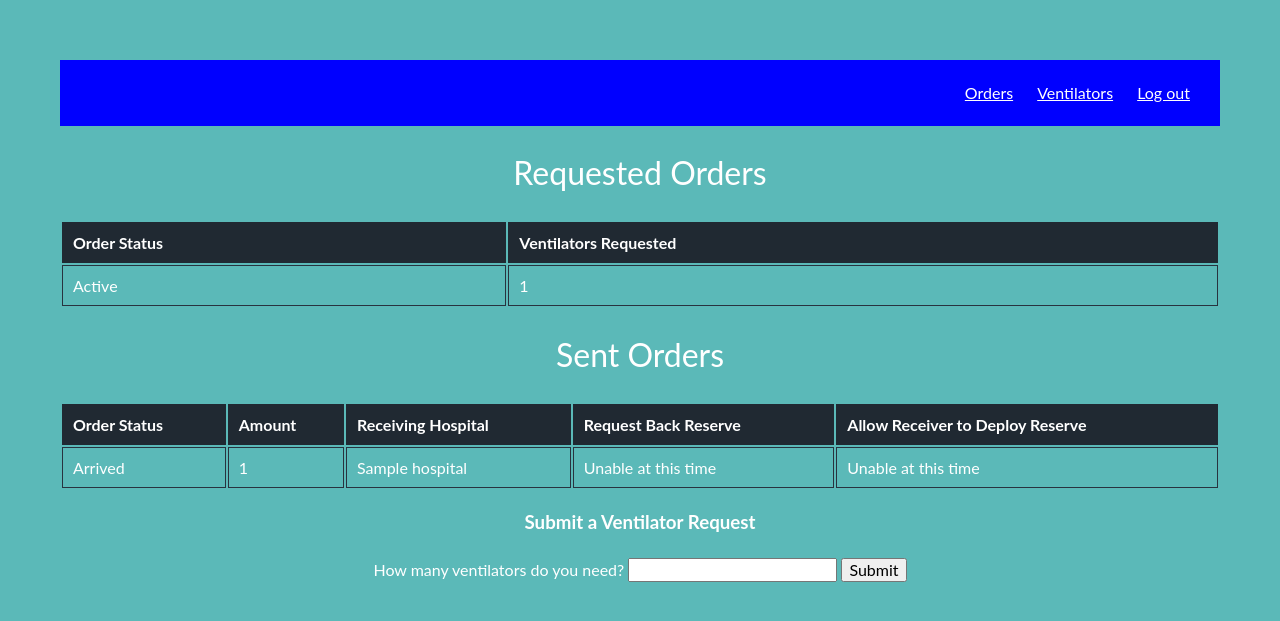
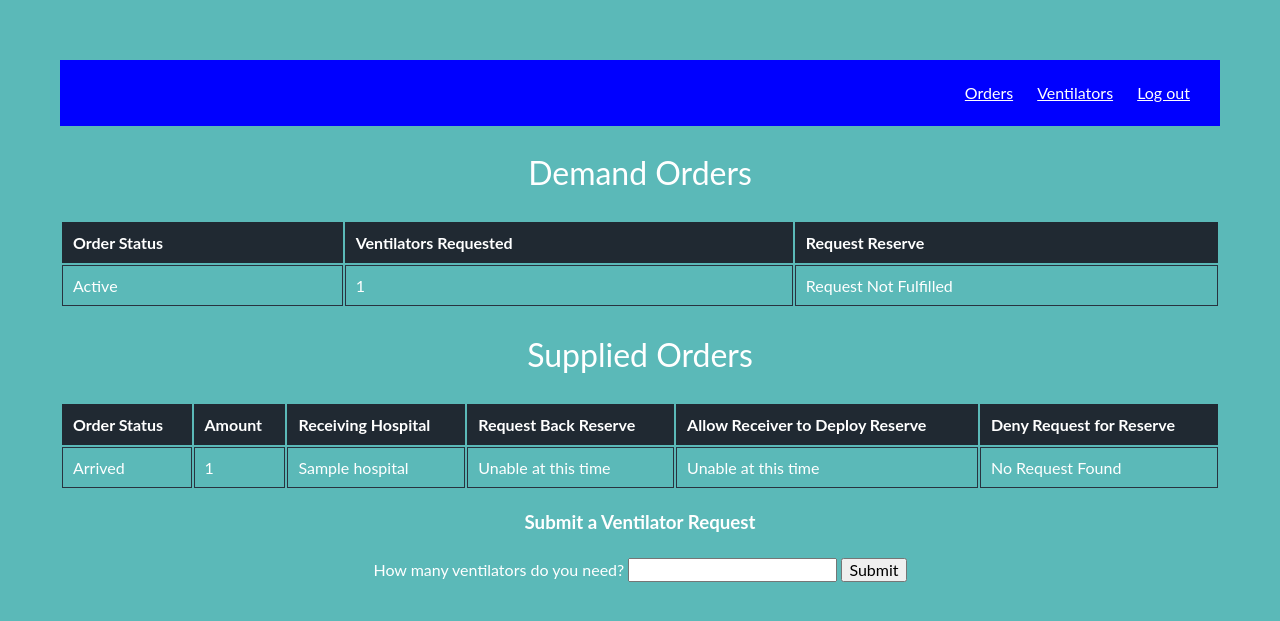
Before and after one commit to Jarred28/covid-ventilator, a Django app: page /order/ in a window 1280 px wide. Shown: the top 621 px of the page. Run offline with Django 3.2, Linux system fonts and the light colour scheme; a user stored in the database is signed in; tables that the repository leaves empty hold one stand-in row (values such as "Sample post"); some libraries are stand-ins or nearby versions.

Commit message:
Schema changes. Added in current case load and workflow for requesting destination reserve

```diff
--- a/templates/hospital/order.html
+++ b/templates/hospital/order.html
@@ -3,25 +3,46 @@
 
 {% block content %}
 
-<h1><b>Requested Orders</b></h1>
+<h1><b>Demand Orders</b></h1>
 <table>
 	<thead>
 		<tr>
 			<th>Order Status</th>
 			<th>Ventilators Requested</th>
+			<th>Request Reserve</th>
 		</tr>
 	</thead>
 	<tbody>
-		{% for order in demand_orders %}
+		{% for order in active_demand_orders %}
 		<tr>
-			<td align="right">{{ order.active|yesno:"Active,Inactive,Unknown" }}</td>
+			<td align="right">Active</td>
 			<td align="right">{{ order.num_requested }}</td>
+			<td align="right">Request Not Fulfilled</td>
+		</tr>
+		{% endfor %}
+		{% for order in reserve_demand_orders %}
+		<tr>
+			<td align="right">Inactive</td>
+			<td align="right">{{ order.num_requested }}</td>
+			<td align="right">
+				<form action="{% url 'request-reserve' order.id %}" method="post">
+					{% csrf_token %}
+					<input type="submit" value="submit" name="Request">
+				</form>
+			</td>
+		</tr>
+		{% endfor %}
+		{% for order in requested_reserve_demand_orders %}
+		<tr>
+			<td align="right">Inactive</td>
+			<td align="right">{{ order.num_requested }}</td>
+			<td align="right">Pending Request</td>
 		</tr>
 		{% endfor %}
 	</tbody>
 </table>
 
-<h1><b>Sent Orders</b></h1>
+<h1><b>Supplied Orders</b></h1>
 <table>
 	<thead>
 		<tr>
@@ -30,6 +51,7 @@
 			<th>Receiving Hospital</th>
 			<th>Request Back Reserve</th>
 			<th>Allow Receiver to Deploy Reserve</th>
+			<th>Deny Request for Reserve</th>
 		</tr>
 	</thead>
 	<tbody>
@@ -40,6 +62,7 @@
 			<td align="right">{{ order.requesting_hospital.name }}</td>
 			<td align="right">Please wait till shipment arrives</td>
 			<td align="right">Please wait till shipment arrives</td>
+			<td align="right">No Request Found</td>
 		</tr>
 		{% endfor %}
 		{% for order in arrived_reserve_orders %}
@@ -49,7 +72,7 @@
 			<td align="right">{{ order.num_requested }}</td>
 			<td align="right">{{ order.requesting_hospital.name }}</td>
 			<td align="right">
-				<form action="{% url 'request-reserve' order.id %}"  method="post">
+				<form action="{% url 'call-back-reserve' order.id %}"  method="post">
 					{% csrf_token %}
 		    		<input type="submit" value="submit" name="Request" />
 				</form>
@@ -60,6 +83,7 @@
 		    		<input type="submit" value="submit" name="Deploy" />
 				</form>
 			</td>
+			<td align="right">No Request Found</td>
 		</tr>
 		{% endfor %}
 		{% for order in arrived_non_reserve_orders %}
@@ -69,6 +93,32 @@
 			<td align="right">{{ order.requesting_hospital.name }}</td>
 			<td align="right">Unable at this time</td>
 			<td align="right">Unable at this time</td>
+			<td align="right">No Request Found</td>
+		</tr>
+		{% endfor %}
+		{% for order in arrived_requested_reserve_orders %}
+		<tr>
+			<td align="right">Arrived</td>
+			<td align="right">{{ order.num_requested }}</td>
+			<td align="right">{{ order.requesting_hospital.name }}</td>
+			<td align="right">
+				<form action="{% url 'call-back-reserve' order.id %}"  method="post">
+					{% csrf_token %}
+		    		<input type="submit" value="submit" name="Request" />
+				</form>
+			</td>
+			<td align="right">
+				<form action="{% url 'deploy-reserve' order.id %}" method="post">
+					{% csrf_token %}
+		    		<input type="submit" value="submit" name="Deploy" />
+				</form>
+			</td>
+			<td align="right">
+				<form action="{% url 'deny-reserve' order.id %}" method="post">
+					{% csrf_token %}
+		    		<input type="submit" value="submit" name="Deny Request" />
+				</form>
+			</td>
 		</tr>
 		{% endfor %}
 	</tbody>
--- a/webapp/management/commands/seed.py
+++ b/webapp/management/commands/seed.py
@@ -59,7 +59,7 @@ class Command(BaseCommand):
             h = Hospital(
                 name=name,
                 user=h_user,
-                address=hospital_addresses[hospital_count],
+                address=self.hospital_addresses[hospital_count],
                 contribution=0,
                 projected_load=0,
                 hospital_group=hg,
--- a/webapp/models.py
+++ b/webapp/models.py
@@ -56,7 +56,8 @@ class Order(models.Model):
     active = models.BooleanField(null=False, blank=False, default=True)
     time_submitted = models.DateTimeField(null=False, blank=False, auto_now_add=True)
     auto_generated = models.BooleanField(blank=False, null=False, default=False)
-
+    date_allocated = models.DateTimeField(null=True, blank=True)
+    date_fulfilled = models.DateTimeField(null=True, blank=True)
 
 class Ventilator(models.Model):
     class State(Enum):
@@ -65,6 +66,7 @@ class Ventilator(models.Model):
         InTransit = 'InTransit'
         InUse = 'InUse'
         Reserve = 'Reserve'
+        RequestedReserve = 'RequestedReserve'
 
     model_num = models.CharField(max_length=128)
     state = models.CharField(
--- a/webapp/urls.py
+++ b/webapp/urls.py
@@ -11,7 +11,9 @@ urlpatterns = [
     path('ventilators/approve/<int:batchid>/', views.approve_ventilators, name='ventilator-approve'),
     path('ventilators/<int:pk>/', views.VentilatorDetail.as_view(), name='ventilator-detail'),
     path('accounts/request_credentials', views.RequestCredentials.as_view(), name='request-credentials'),
-    path('request_reserve/<int:order_id>/', views.request_reserve, name='request-reserve'),
+    path('call_back_reserve/<int:order_id>/', views.call_back_reserve, name='call-back-reserve'),
+    path('order/request_reserve/<int:order_id>/', views.request_reserve, name='request-reserve'),
+    path('deny_reserve/<int:order_id>/', views.deny_reserve, name='deny-reserve'),
     path('deploy_reserve/<int:order_id>/', views.deploy_reserve, name='deploy-reserve'),
     path('system/dashboard/', views.Dashboard.as_view(), name='sys-dashboard'),
     path('system/settings/', views.SystemSettings.as_view(), name='sys-settings'),
--- a/webapp/views.py
+++ b/webapp/views.py
@@ -58,19 +58,30 @@ class OrderInfo(APIView):
     # Gives all of your requested ventilators + ventilator orders you have out.
     def get(self, request, format=None):
         hospital = Hospital.objects.get(user=request.user)
-        demand_ventilator_orders = list(Order.objects.filter(requesting_hospital=hospital))
+        # Demand ventilators should also be segmented?
+        all_demand_ventilator_orders = list(Order.objects.filter(requesting_hospital=hospital))
+        active_demand_orders = []
+        reserve_demand_orders = []
+        requested_reserve_demand_orders = []
+        for order in all_demand_ventilator_orders:
+            if order.active == True:
+                active_demand_orders.append(order)
+            if Ventilator.objects.filter(order=order).filter(state=Ventilator.State.Reserve.name).count() > 0:
+                reserve_demand_orders.append(order)
+            if Ventilator.objects.filter(order=order).filter(state=Ventilator.State.RequestedReserve.name).count() > 0:
+                requested_reserve_demand_orders.append(order)
         all_sent_ventilator_orders = list(Order.objects.filter(sending_hospital=hospital))
         # ventilators = [[order.ventilator_set.all()] for order in all_sent_ventilator_orders]
         transit_orders = []
         arrived_reserve_orders = []
         arrived_non_reserve_orders = []
+        arrived_requested_reserve_orders = []
         for sent_order in all_sent_ventilator_orders:
             # Replacing num_requested with actual amt shipped for copy of object for purposes of frontend.
             ventilators = sent_order.ventilator_set.all()
             if ventilators.count() == 0:
                 continue
             sent_order.num_requested = ventilators.count()
-
             if (ventilators.first().state == Ventilator.State.InTransit.name):
                 # No Manipulation on in-transit orders
                 transit_orders.append(sent_order)
@@ -79,12 +90,17 @@ class OrderInfo(APIView):
                 if (ventilators.filter(state=Ventilator.State.Reserve.name)):
                     # There are reserve ventilators.
                     arrived_reserve_orders.append(sent_order)
+                elif (ventilators.filter(state=Ventilator.State.RequestedReserve.name)):
+                    arrived_requested_reserve_orders.append(sent_order)
                 else:
                     arrived_non_reserve_orders.append(sent_order)
         return Response({
-                'demand_orders': demand_ventilator_orders,
+                'active_demand_orders': active_demand_orders,
+                'reserve_demand_orders': reserve_demand_orders,
+                'requested_reserve_demand_orders': requested_reserve_demand_orders,
                 'transit_orders': transit_orders,
                 'arrived_reserve_orders': arrived_reserve_orders,
+                'arrived_requested_reserve_orders': arrived_requested_reserve_orders,
                 'arrived_non_reserve_orders': arrived_non_reserve_orders
         })
 
@@ -103,6 +119,7 @@ class OrderInfo(APIView):
         transit_orders = []
         arrived_reserve_orders = []
         arrived_non_reserve_orders = []
+        requested_reserve_orders = []
         for sent_order in all_sent_ventilator_orders:
             # Replacing num_requested with actual amt shipped for copy of object for purposes of frontend.
             ventilators = sent_order.ventilator_set.all()
@@ -118,13 +135,16 @@ class OrderInfo(APIView):
                 if (ventilators.filter(state=Ventilator.State.Reserve.name)):
                     # There are reserve ventilators.
                     arrived_reserve_orders.append(sent_order)
+                elif (ventilators.filter(state=Ventilator.State.RequestedReserve.name)):
+                    requested_reserve_orders.append(sent_order)
                 else:
                     arrived_non_reserve_orders.append(sent_order)
         return Response({
                 'demand_orders': demand_ventilator_orders,
                 'transit_orders': transit_orders,
                 'arrived_reserve_orders': arrived_reserve_orders,
-                'arrived_non_reserve_orders': arrived_non_reserve_orders
+                'arrived_non_reserve_orders': arrived_non_reserve_orders,
+                'requested_reserve_orders': requested_reserve_orders
         })
 
 
@@ -180,7 +200,7 @@ class VentilatorList(APIView):
 
 @api_view(['POST'])
 @permission_classes([IsAuthenticated&HospitalPermission])
-def request_reserve(request, order_id, format=None):
+def call_back_reserve(request, order_id, format=None):
     order = Order.objects.get(pk=order_id)
     requisitioned_ventilators = Ventilator.objects.filter(order=order).filter(state=Ventilator.State.Reserve.name)
     batch_id = ShipmentBatches.getInstance().max_batch_id
@@ -195,16 +215,39 @@ def request_reserve(request, order_id, format=None):
     ShipmentBatches.update(batch_id)
     return HttpResponseRedirect(reverse('order', request=request))
 
+def change_ventilator_state(order_id, old_state, new_state):
+    order = Order.objects.get(pk=order_id)
+    allowed_ventilators = Ventilator.objects.filter(order=order).filter(state=old_state)
+    for ventilator in allowed_ventilators:
+        ventilator.state = new_state
+        ventilator.save()
+    return allowed_ventilators.count()
+
 @api_view(['POST'])
 @permission_classes([IsAuthenticated&HospitalPermission])
 def deploy_reserve(request, order_id, format=None):
+    count = change_ventilator_state(order_id, Ventilator.State.Reserve.name, Ventilator.State.Available.name)
+    if count == 0:
+        count = change_ventilator_state(order_id, Ventilator.State.RequestedReserve.name, Ventilator.State.Available.name)
+    # Need to send emails to receiving hospital.
     order = Order.objects.get(pk=order_id)
-    allowed_ventilators = Ventilator.objects.filter(order=order).filter(state=Ventilator.State.Reserve.name)
-    for ventilator in allowed_ventilators:
-        ventilator.state = Ventilator.State.Available.name
-        ventilator.save()
-    # Need to send emails to receiving hospital.
-    notifications.send_deployable_email(order.sending_hospital, order.requesting_hospital, allowed_ventilators.count())
+    notifications.send_deployable_email(order.sending_hospital, order.requesting_hospital, count)
+    return HttpResponseRedirect(reverse('order', request=request))
+
+@api_view(['POST'])
+@permission_classes([IsAuthenticated&HospitalPermission])
+def request_reserve(request, order_id, format=None):
+    count = change_ventilator_state(order_id, Ventilator.State.Reserve.name, Ventilator.State.RequestedReserve.name)
+    order = Order.objects.get(pk=order_id)
+    notifications.send_requested_reserve_email(order.sending_hospital, order.requesting_hospital, count)
+    return HttpResponseRedirect(reverse('order', request=request))
+
+@api_view(['POST'])
+@permission_classes([IsAuthenticated&HospitalPermission])
+def deny_reserve(request, order_id, format=None):
+    count = change_ventilator_state(order_id, Ventilator.State.RequestedReserve.name, Ventilator.State.Reserve.name)
+    order = Order.objects.get(pk=order_id)
+    notifications.send_denied_reserve_email(order.sending_hospital, order.requesting_hospital, count)
     return HttpResponseRedirect(reverse('order', request=request))
 
 @api_view(['POST'])
@@ -234,6 +277,9 @@ def approve_ventilators(request, batchid, format=None):
                 vent.state = Ventilator.State.InTransit.name
                 vent.current_hospital = vent.order.requesting_hospital
             vent.save()
+        order = vent.first().order
+        order.date_fulfilled = datetime.now()
+        order.save()
     return HttpResponseRedirect(reverse('home', request=request, format=format))
 
 
@@ -308,6 +354,7 @@ class Dashboard(APIView):
                 new_order.save()
             order.active = False
             order.sending_hospital = Hospital.objects.get(pk=sender)
+            order.date_allocated = datetime.now()
             order.save()
             # notifications.send_ventilator_notification(Hospital.objects.get(id=sender), Hospital.objects.get(id=receiver), amount)
 
```
Also changed, not shown: webapp/notifications.py (+10 -0 lines), webapp/migrations/0003_auto_20200407_0034.py (added).
